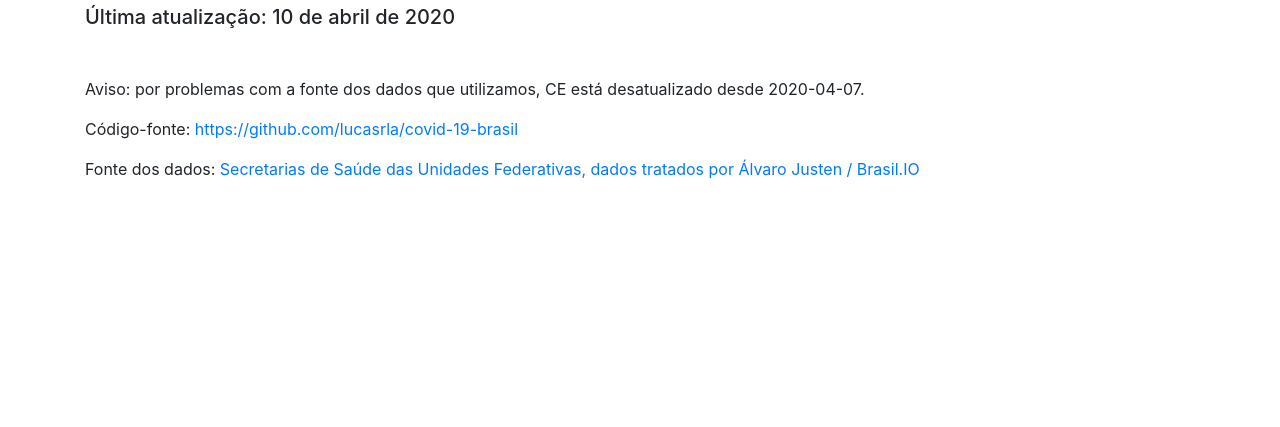
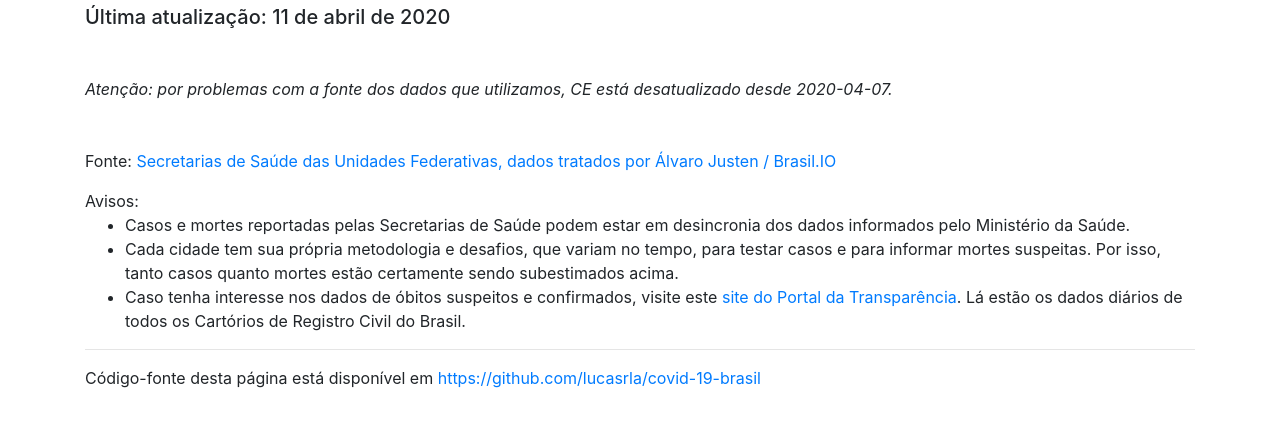
Before and after one commit to lucasrla/covid-19-brasil, a plain HTML site: page index.html in a window 1280 px wide. Shown: the part 145-572 px from the top of the page. Drawn offline with nearby package versions, Linux system fonts and the light colour scheme.

Commit message:
Data update

```diff
--- a/index.html
+++ b/index.html
@@ -40,10 +40,17 @@
       <div class="mt-5 mb-5">
         <h1>COVID-19 Casos e Mortes no Brasil</h1>
         <h2>Evolução por Estado</h2>
-        <h5>Última atualização: 10 de abril de 2020</h5>
+        <h5>Última atualização: 11 de abril de 2020</h5>
       </div>
 
-      <div id="observablehq-content">
+      <p>
+        <i
+          >Atenção: por problemas com a fonte dos dados que utilizamos, CE está
+          desatualizado desde 2020-04-07.</i
+        >
+      </p>
+
+      <div id="observablehq-content" class="mt-5">
         <div id="y_type" class="mb-4"></div>
         <div id="pivot_n" class="mb-4"></div>
         <div id="num_days" class="mb-4"></div>
@@ -54,21 +61,44 @@
       </div>
 
       <p>
-        Aviso: por problemas com a fonte dos dados que utilizamos, CE está
-        desatualizado desde 2020-04-07.
+        Fonte:
+        <a href="https://brasil.io/dataset/covid19/caso" target="_blank"
+          >Secretarias de Saúde das Unidades Federativas, dados tratados por
+          Álvaro Justen / Brasil.IO</a
+        >
       </p>
 
+      <div>
+        Avisos:
+        <ul>
+          <li>
+            Casos e mortes reportadas pelas Secretarias de Saúde podem estar em
+            desincronia dos dados informados pelo Ministério da Saúde.
+          </li>
+          <li>
+            Cada cidade tem sua própria metodologia e desafios, que variam no
+            tempo, para testar casos e para informar mortes suspeitas. Por isso,
+            tanto casos quanto mortes estão certamente sendo subestimados acima.
+          </li>
+          <li>
+            Caso tenha interesse nos dados de óbitos suspeitos e confirmados,
+            visite este
+            <a
+              href="https://transparencia.registrocivil.org.br/especial-covid"
+              target="_blank"
+              >site do Portal da Transparência</a
+            >. Lá estão os dados diários de todos os Cartórios de Registro Civil
+            do Brasil.
+          </li>
+        </ul>
+      </div>
+
+      <hr />
+
       <p>
-        Código-fonte:
-        <a href="https://github.com/lucasrla/covid-19-brasil"
+        Código-fonte desta página está disponível em
+        <a href="https://github.com/lucasrla/covid-19-brasil" target="_blank"
           >https://github.com/lucasrla/covid-19-brasil</a
-        >
-      </p>
-      <p>
-        Fonte dos dados:
-        <a href="https://brasil.io/dataset/covid19/caso"
-          >Secretarias de Saúde das Unidades Federativas, dados tratados por
-          Álvaro Justen / Brasil.IO</a
         >
       </p>
     </div>
```
Also changed, not shown: state_summary.json (+1 -1 lines), 1 other file.
